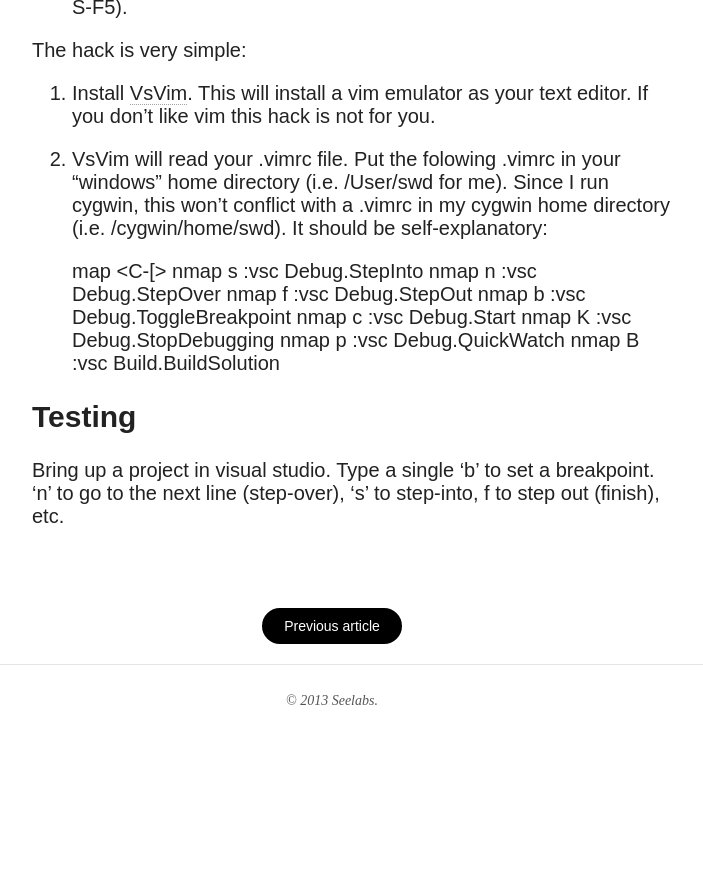
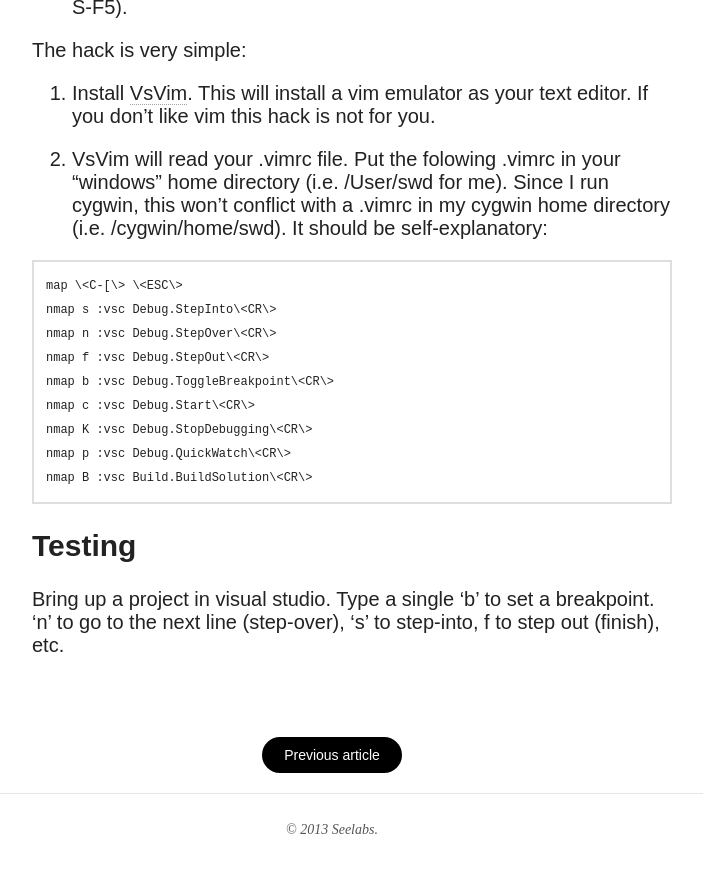
Before and after one commit to seelabs/seelabs.github.io, a Jekyll site: the page built from _posts/2013-12-30-vsvim-debug-settings.md, in a window 1280 px wide and 900 px high, scrolled down 1190 px. Shown: the top 873 px of the window, without its empty margins (308-1011 px from the left). Built offline with Jekyll 4.4.1, drawn with Linux system fonts in a browser that asks for light colours; nearby versions of some CDN libraries; before the commit the page ends 2001 px from its top, so only the background shows below that.

Commit message:
Escapes html chars in verbatim block.

````diff
--- a/_posts/2013-12-30-vsvim-debug-settings.md
+++ b/_posts/2013-12-30-vsvim-debug-settings.md
@@ -43,15 +43,17 @@
    with a .vimrc in my cygwin home directory (i.e. /cygwin/home/swd). It should be
    self-explanatory:
 
-    map <C-[> <ESC>
-    nmap s :vsc Debug.StepInto<CR>
-    nmap n :vsc Debug.StepOver<CR>
-    nmap f :vsc Debug.StepOut<CR>
-    nmap b :vsc Debug.ToggleBreakpoint<CR>
-    nmap c :vsc Debug.Start<CR>
-    nmap K :vsc Debug.StopDebugging<CR>
-    nmap p :vsc Debug.QuickWatch<CR>
-    nmap B :vsc Build.BuildSolution<CR>
+```
+map \<C-[\> \<ESC\>
+nmap s :vsc Debug.StepInto\<CR\>
+nmap n :vsc Debug.StepOver\<CR\>
+nmap f :vsc Debug.StepOut\<CR\>
+nmap b :vsc Debug.ToggleBreakpoint\<CR\>
+nmap c :vsc Debug.Start\<CR\>
+nmap K :vsc Debug.StopDebugging\<CR\>
+nmap p :vsc Debug.QuickWatch\<CR\>
+nmap B :vsc Build.BuildSolution\<CR\>
+```
 
 # Testing
 
````
